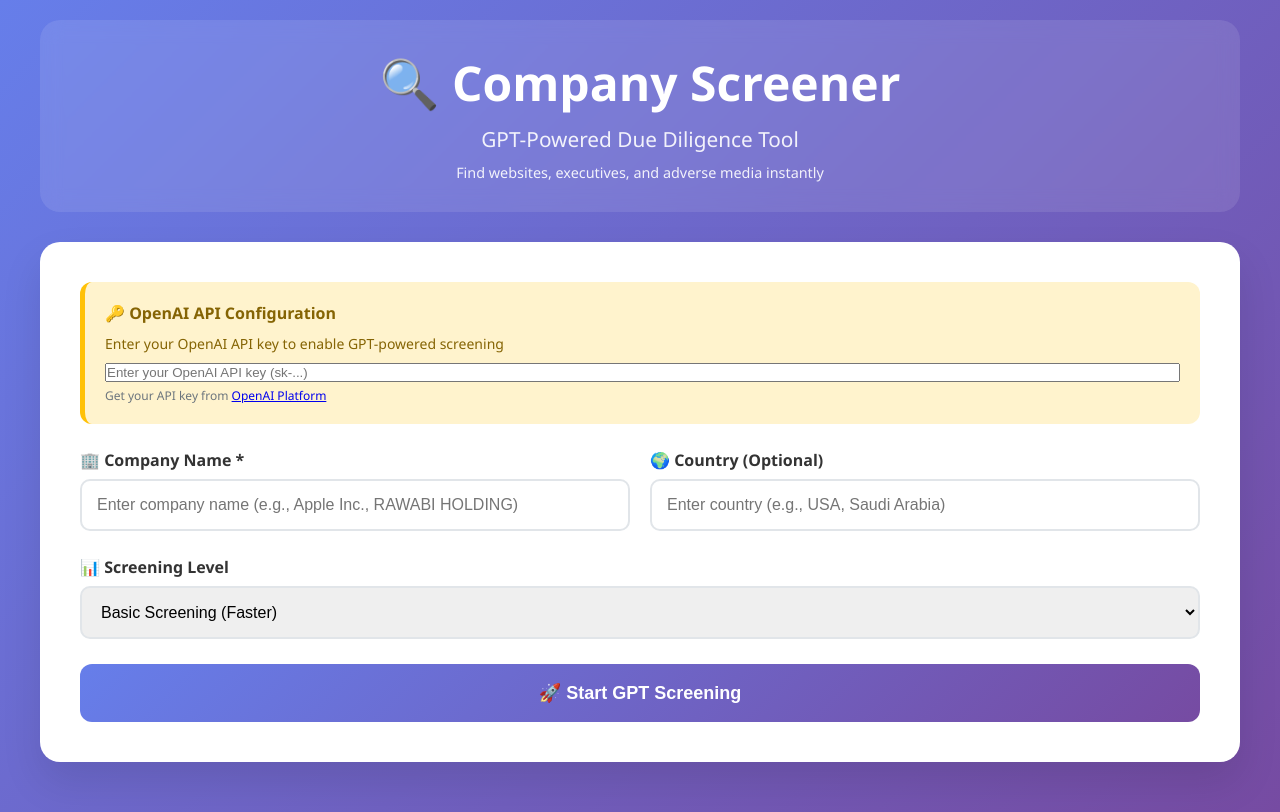
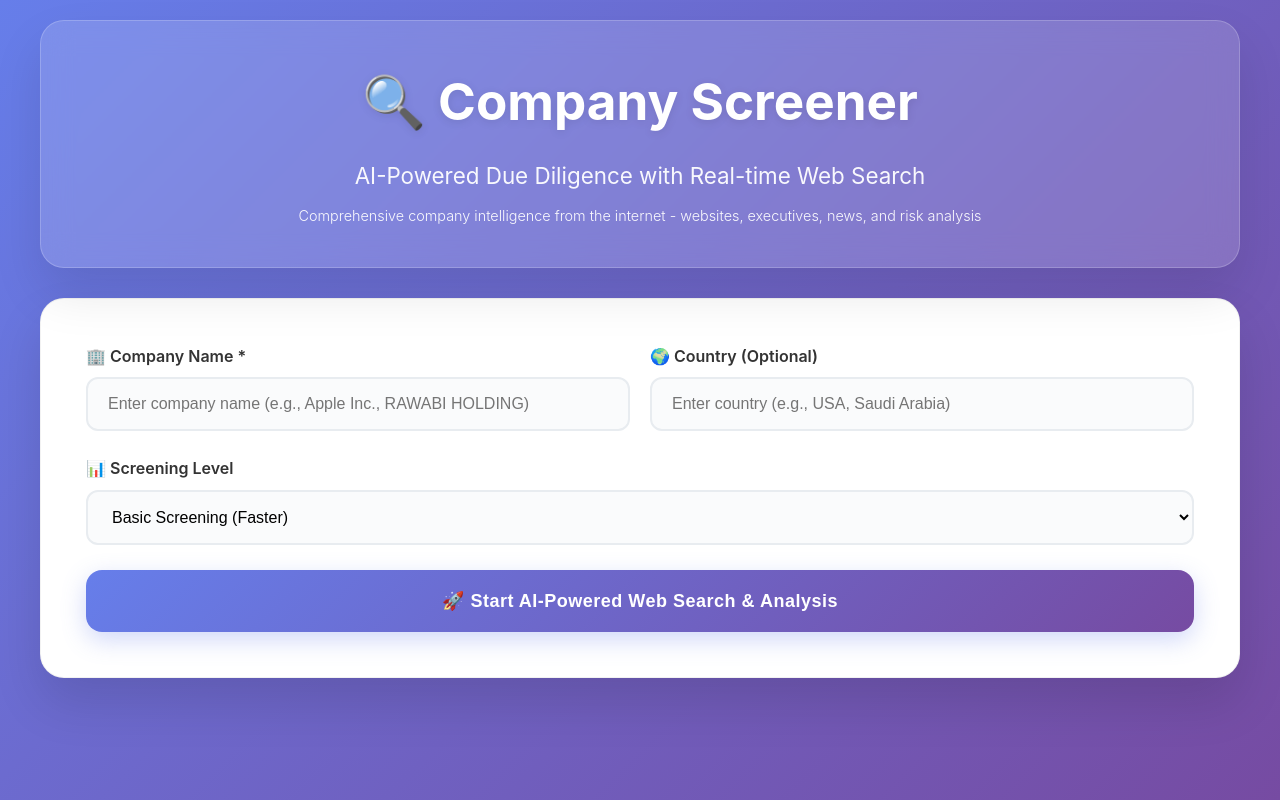
Before and after one commit to laithharzallah/Laithstool, a Flask app: page / in a window 1280 px wide. Run offline with Flask 3, Linux system fonts and the light colour scheme.

Commit message:
Implement comprehensive company screening with real-time web search
Co-authored-by: laiitthh <laiitthh@icloud.com>

````diff
--- a/app.py
+++ b/app.py
@@ -5,6 +5,7 @@ from pydantic import BaseModel, Field, ValidationError
 from typing import List, Optional, Literal
 from dotenv import load_dotenv
 from openai import OpenAI
+import integrations
 
 load_dotenv()
 OPENAI_API_KEY = os.getenv("OPENAI_API_KEY", "")
@@ -40,6 +41,8 @@ class Financials(BaseModel):
     employees: Optional[str] = None
     founded: Optional[str] = None
     industry: Optional[str] = None
+    sector: Optional[str] = None
+    market_cap: Optional[str] = None
 
 class RiskAssessment(BaseModel):
     overall_risk: Optional[Literal["Low","Medium","High"]] = None
@@ -57,24 +60,90 @@ class ScreenResponse(BaseModel):
     financial_highlights: Optional[Financials] = None
     risk_assessment: Optional[RiskAssessment] = None
     model: Optional[str] = None
+    data_sources: List[str] = Field(default_factory=list)
 
-SYSTEM_PROMPT = "You are a professional due diligence researcher. Always respond with valid JSON only."
+SYSTEM_PROMPT = "You are a professional due diligence researcher with access to real-time company data. Analyze the provided data and respond with valid JSON only."
 
-ADVANCED = """You are a professional due diligence researcher. Provide comprehensive information about "{company}"{country_hint}.
-Return your response as a JSON object with this structure:
-{
-  "website_info": {"official_website": "...", "title": "...", "status": "Found/Not found", "source": "Sources/URLs"},
-  "executives": [{"name": "...", "position": "...", "background": "...", "source": "URL"}],
-  "adverse_media": [{"title": "...", "summary": "...", "severity": "High/Medium/Low", "date": "YYYY-MM-DD", "source": "URL", "category": "Legal/Financial/Regulatory/Operational"}],
-  "financial_highlights": {"revenue": "...", "employees": "...", "founded": "...", "industry": "..."},
-  "risk_assessment": {"overall_risk": "Low/Medium/High", "key_risks": ["..."], "recommendations": ["..."]}
-}
-Focus on the last 24 months, cite credible sources, avoid speculation.
+def create_enhanced_prompt(company: str, country_hint: str, level: str, web_data: dict) -> str:
+    """Create an enhanced prompt using real-time web data"""
+
+    base_prompt = f"""You are a professional due diligence researcher. Analyze the provided real-time data about "{company}"{country_hint} and provide comprehensive information.
+
+REAL-TIME DATA PROVIDED:
 """
 
-BASIC = """You are a business researcher. Provide basic information about "{company}"{country_hint}.
-Return JSON with: website_info (official_website, title, status, source), executives (name, position, source), adverse_media (title, summary, date, source, severity).
-"""
+    # Add website information
+    if "website_info" in web_data and not web_data["website_info"].get("error"):
+        base_prompt += f"\nWEBSITE INFO: {json.dumps(web_data['website_info'], indent=2)}"
+
+    # Add executive information
+    if "executives" in web_data and web_data["executives"]:
+        base_prompt += f"\nEXECUTIVES FOUND: {json.dumps(web_data['executives'], indent=2)}"
+
+    # Add adverse media
+    if "adverse_media" in web_data and web_data["adverse_media"]:
+        base_prompt += f"\nADVERSE MEDIA: {json.dumps(web_data['adverse_media'], indent=2)}"
+
+    # Add financial data
+    if "financial_highlights" in web_data and not web_data["financial_highlights"].get("error"):
+        base_prompt += f"\nFINANCIAL DATA: {json.dumps(web_data['financial_highlights'], indent=2)}"
+
+    # Add general search results
+    if "general_search" in web_data and "organic" in web_data["general_search"]:
+        search_results = web_data["general_search"]["organic"][:3]  # Top 3 results
+        base_prompt += f"\nGENERAL SEARCH RESULTS: {json.dumps(search_results, indent=2)}"
+
+    base_prompt += f"""
+
+Return your response as a JSON object with this exact structure:
+{{
+    "website_info": {{
+        "official_website": "the official website URL or 'Not found'",
+        "title": "brief description of the company",
+        "status": "Found/Not found",
+        "source": "Real-time web search"
+    }},
+    "executives": [
+        {{
+            "name": "Executive Name",
+            "position": "Job Title",
+            "background": "Brief professional background",
+            "source": "Real-time web search"
+        }}
+    ],
+    "adverse_media": [
+        {{
+            "title": "News headline or issue title",
+            "summary": "Detailed description of the issue",
+            "severity": "High/Medium/Low",
+            "date": "YYYY-MM-DD",
+            "source": "News source URL",
+            "category": "Legal/Financial/Regulatory/Operational"
+        }}
+    ],
+    "financial_highlights": {{
+        "revenue": "Latest revenue if known",
+        "employees": "Number of employees if known",
+        "founded": "Year founded if known",
+        "industry": "Primary industry",
+        "sector": "Business sector",
+        "market_cap": "Market capitalization if available"
+    }},
+    "risk_assessment": {{
+        "overall_risk": "Low/Medium/High",
+        "key_risks": ["List of key risk factors based on findings"],
+        "recommendations": ["Due diligence recommendations based on data"]
+    }}
+}}
+
+Use the real-time data provided above to fill out this structure. Focus on accuracy and cite recent developments."""
+
+    if level == "basic":
+        base_prompt += "\n\nProvide basic screening focusing on website, key executives, and major issues only."
+    else:
+        base_prompt += "\n\nProvide comprehensive analysis including detailed risk assessment and financial insights."
+
+    return base_prompt
 
 @app.route("/")
 def home():
@@ -86,38 +155,88 @@ def screen():
     company = (data.get("company_name") or "").strip()
     country = (data.get("country") or "").strip()
     level = (data.get("screening_level") or "basic").strip()
+
     if not company:
         return jsonify({"error": "company_name is required"}), 400
     if level not in ("basic","advanced"):
         level = "basic"
 
     country_hint = f" in {country}" if country else ""
-    user_prompt = (ADVANCED if level=="advanced" else BASIC).format(company=company, country_hint=country_hint)
 
     try:
+        # First, gather real-time web data
+        print(f"Gathering real-time data for {company}...")
+        web_data = integrations.comprehensive_company_search(company, country)
+
+        # Create enhanced prompt with real-time data
+        user_prompt = create_enhanced_prompt(company, country_hint, level, web_data)
+
+        # Get GPT analysis
+        print("Analyzing data with GPT...")
         resp = client.chat.completions.create(
             model=OPENAI_MODEL,
             messages=[{"role":"system","content":SYSTEM_PROMPT},
                       {"role":"user","content":user_prompt}],
             temperature=0.2,
-            max_tokens=3000 if level=="advanced" else 1500
+            max_tokens=4000 if level=="advanced" else 2500
         )
+
         raw = resp.choices[0].message.content.strip()
         if raw.startswith("```"):
             raw = raw.split("```", 2)[1].lstrip("json\n").lstrip()
-        payload = json.loads(raw)
+
+        try:
+            payload = json.loads(raw)
+        except json.JSONDecodeError:
+            # Fallback: use web data directly if GPT response is malformed
+            payload = {
+                "website_info": web_data.get("website_info", {}),
+                "executives": web_data.get("executives", []),
+                "adverse_media": web_data.get("adverse_media", []),
+                "financial_highlights": web_data.get("financial_highlights", {}),
+                "risk_assessment": {
+                    "overall_risk": "Medium",
+                    "key_risks": ["Data analysis incomplete"],
+                    "recommendations": ["Manual review recommended"]
+                }
+            }
+
+        # Enhance payload with any missing data from web search
+        if not payload.get("website_info") and web_data.get("website_info"):
+            payload["website_info"] = web_data["website_info"]
+
+        if not payload.get("executives") and web_data.get("executives"):
+            payload["executives"] = web_data["executives"]
+
+        if not payload.get("adverse_media") and web_data.get("adverse_media"):
+            payload["adverse_media"] = web_data["adverse_media"]
+
+        if not payload.get("financial_highlights") and web_data.get("financial_highlights"):
+            payload["financial_highlights"] = web_data["financial_highlights"]
+
+        # Create data sources list
+        data_sources = ["Real-time web search", "GPT Analysis"]
+        if not web_data.get("general_search", {}).get("error"):
+            data_sources.append("Google Search")
+        if not web_data.get("news_search", {}).get("error"):
+            data_sources.append("News API")
+
         out = ScreenResponse(
             company_name=company,
             country=country or None,
             screening_level=level,
             timestamp=datetime.utcnow().strftime("%Y-%m-%d %H:%M:%S UTC"),
             model=OPENAI_MODEL,
+            data_sources=data_sources,
             **payload
         )
+
         return jsonify(out.model_dump())
+
     except ValidationError as ve:
         return jsonify({"error":"Schema validation failed","details":json.loads(ve.json())}), 422
     except Exception as e:
+        print(f"Error during screening: {str(e)}")
         return jsonify({"error":str(e)}), 500
 
 if __name__ == "__main__":
--- a/templates/index.html
+++ b/templates/index.html
@@ -7,29 +7,52 @@
     <style>
         * { margin: 0; padding: 0; box-sizing: border-box; }
         body {
-            font-family: 'Segoe UI', Tahoma, Geneva, Verdana, sans-serif;
+            font-family: 'Inter', 'Segoe UI', Tahoma, Geneva, Verdana, sans-serif;
             background: linear-gradient(135deg, #667eea 0%, #764ba2 100%);
             min-height: 100vh;
             padding: 20px;
+            line-height: 1.6;
         }
         .container { max-width: 1200px; margin: 0 auto; }
         .header {
             text-align: center;
             color: white;
             margin-bottom: 30px;
-            background: rgba(255,255,255,0.1);
-            padding: 30px;
-            border-radius: 20px;
-            backdrop-filter: blur(10px);
+            background: rgba(255,255,255,0.15);
+            padding: 40px;
+            border-radius: 24px;
+            backdrop-filter: blur(15px);
+            border: 1px solid rgba(255,255,255,0.2);
+            box-shadow: 0 25px 50px rgba(0,0,0,0.1);
         }
-        .header h1 { font-size: 3em; margin-bottom: 10px; }
-        .header p { font-size: 1.3em; opacity: 0.9; }
+        .header h1 {
+            font-size: 3.2em;
+            margin-bottom: 15px;
+            font-weight: 700;
+            text-shadow: 0 2px 10px rgba(0,0,0,0.1);
+        }
+        .header p {
+            font-size: 1.4em;
+            opacity: 0.95;
+            font-weight: 400;
+        }
+        .header p:last-child {
+            font-size: 1.1em;
+            margin-top: 8px;
+            font-weight: 300;
+        }
         .search-card {
             background: white;
-            border-radius: 20px;
-            padding: 40px;
-            box-shadow: 0 20px 40px rgba(0,0,0,0.1);
+            border-radius: 24px;
+            padding: 45px;
+            box-shadow: 0 25px 50px rgba(0,0,0,0.12);
             margin-bottom: 30px;
+            border: 1px solid rgba(0,0,0,0.05);
+            transition: all 0.3s ease;
+        }
+        .search-card:hover {
+            transform: translateY(-2px);
+            box-shadow: 0 35px 70px rgba(0,0,0,0.15);
         }
         .form-row { display: flex; gap: 20px; margin-bottom: 25px; }
         .form-group { flex: 1; }
@@ -42,48 +65,74 @@
         }
         .form-group input, .form-group select {
             width: 100%;
-            padding: 15px;
-            border: 2px solid #e1e5e9;
-            border-radius: 10px;
+            padding: 16px 20px;
+            border: 2px solid #e8ecf0;
+            border-radius: 12px;
             font-size: 16px;
-            transition: border-color 0.3s;
+            transition: all 0.3s ease;
+            background: #fafbfc;
+            font-weight: 400;
         }
         .form-group input:focus, .form-group select:focus {
             outline: none;
             border-color: #667eea;
-            box-shadow: 0 0 0 3px rgba(102, 126, 234, 0.1);
+            box-shadow: 0 0 0 4px rgba(102, 126, 234, 0.15);
+            background: white;
+            transform: translateY(-1px);
+        }
+        .form-group input:hover, .form-group select:hover {
+            border-color: #d1d9e0;
+            background: white;
         }
         .btn {
             background: linear-gradient(135deg, #667eea 0%, #764ba2 100%);
             color: white;
-            padding: 18px 40px;
+            padding: 20px 40px;
             border: none;
-            border-radius: 12px;
+            border-radius: 16px;
             font-size: 18px;
             font-weight: 600;
             cursor: pointer;
             width: 100%;
-            transition: all 0.3s;
+            transition: all 0.3s ease;
             position: relative;
             overflow: hidden;
+            letter-spacing: 0.5px;
+            box-shadow: 0 8px 25px rgba(102, 126, 234, 0.3);
         }
-        .btn:hover { transform: translateY(-2px); box-shadow: 0 10px 25px rgba(102, 126, 234, 0.3); }
+        .btn:hover {
+            transform: translateY(-3px);
+            box-shadow: 0 15px 35px rgba(102, 126, 234, 0.4);
+            background: linear-gradient(135deg, #7c92ea 0%, #8b5fbf 100%);
+        }
+        .btn:active {
+            transform: translateY(-1px);
+            box-shadow: 0 8px 25px rgba(102, 126, 234, 0.3);
+        }
         .btn:disabled { opacity: 0.7; cursor: not-allowed; transform: none; }
         .btn:disabled:hover { box-shadow: none; }
         .results {
             background: white;
-            border-radius: 20px;
-            padding: 40px;
-            box-shadow: 0 20px 40px rgba(0,0,0,0.1);
+            border-radius: 24px;
+            padding: 45px;
+            box-shadow: 0 25px 50px rgba(0,0,0,0.12);
             margin-top: 30px;
-            animation: fadeIn 0.5s ease-in;
+            animation: fadeIn 0.6s ease-out;
+            border: 1px solid rgba(0,0,0,0.05);
         }
         @keyframes fadeIn { from { opacity: 0; transform: translateY(20px); } to { opacity: 1; transform: translateY(0); } }
         .section {
-            margin-bottom: 35px;
-            padding: 25px;
-            border-radius: 15px;
-            border: 1px solid #f0f0f0;
+            margin-bottom: 40px;
+            padding: 30px;
+            border-radius: 18px;
+            border: 1px solid #f5f6f7;
+            background: #fafbfc;
+            transition: all 0.3s ease;
+        }
+        .section:hover {
+            background: white;
+            box-shadow: 0 8px 25px rgba(0,0,0,0.08);
+            transform: translateY(-1px);
         }
         .section h3 {
             color: #333;
@@ -146,15 +195,7 @@
         .risk-high { border-left-color: #dc3545; background: linear-gradient(135deg, #f8d7da 0%, #f5c6cb 100%); }
         .risk-medium { border-left-color: #ffc107; background: linear-gradient(135deg, #fff3cd 0%, #ffeaa7 100%); }
         .risk-low { border-left-color: #28a745; background: linear-gradient(135deg, #d4edda 0%, #c3e6cb 100%); }
-        .api-key-section {
-            background: #fff3cd;
-            padding: 20px;
-            border-radius: 12px;
-            margin-bottom: 25px;
-            border-left: 5px solid #ffc107;
-        }
-        .api-key-section h4 { color: #856404; margin-bottom: 10px; }
-        .api-key-section input { margin-top: 10px; }
+
         @media (max-width: 768px) {
             .form-row { flex-direction: column; }
             .header h1 { font-size: 2em; }
@@ -166,20 +207,11 @@
     <div class="container">
         <div class="header">
             <h1>🔍 Company Screener</h1>
-            <p>GPT-Powered Due Diligence Tool</p>
-            <p style="font-size: 0.9em; margin-top: 10px;">Find websites, executives, and adverse media instantly</p>
+            <p>AI-Powered Due Diligence with Real-time Web Search</p>
+            <p style="font-size: 0.9em; margin-top: 10px;">Comprehensive company intelligence from the internet - websites, executives, news, and risk analysis</p>
         </div>
 
         <div class="search-card">
-            <div class="api-key-section">
-                <h4>🔑 OpenAI API Configuration</h4>
-                <p style="color: #856404; font-size: 14px;">Enter your OpenAI API key to enable GPT-powered screening</p>
-                <input type="password" id="apiKey" placeholder="Enter your OpenAI API key (sk-...)" style="width: 100%; margin-top: 10px;">
-                <p style="font-size: 12px; color: #6c757d; margin-top: 5px;">
-                    Get your API key from <a href="https://platform.openai.com/api-keys" target="_blank">OpenAI Platform</a>
-                </p>
-            </div>
-
             <form id="screeningForm">
                 <div class="form-row">
                     <div class="form-group">
@@ -204,7 +236,7 @@
                 </div>
 
                 <button type="submit" class="btn" id="submitBtn">
-                    🚀 Start GPT Screening
+                    🚀 Start AI-Powered Web Search & Analysis
                 </button>
             </form>
         </div>
@@ -216,15 +248,9 @@
         document.getElementById('screeningForm').addEventListener('submit', async function(e) {
             e.preventDefault();
 
-            const apiKey = document.getElementById('apiKey').value.trim();
             const companyName = document.getElementById('companyName').value.trim();
             const country = document.getElementById('country').value.trim();
             const screeningLevel = document.getElementById('screeningLevel').value;
-
-            if (!apiKey) {
-                alert('Please enter your OpenAI API key');
-                return;
-            }
 
             if (!companyName) {
                 alert('Please enter a company name');
@@ -236,12 +262,12 @@
 
             // Show loading
             submitBtn.disabled = true;
-            submitBtn.innerHTML = '⏳ GPT is analyzing...';
+            submitBtn.innerHTML = '⏳ Searching the web & analyzing...';
             resultsDiv.style.display = 'block';
-            resultsDiv.innerHTML = '<div class="loading"><div class="spinner"></div><p>GPT is analyzing company data...</p><p style="font-size: 14px; margin-top: 10px;">This may take 10-30 seconds</p></div>';
+            resultsDiv.innerHTML = '<div class="loading"><div class="spinner"></div><p>🔍 Searching the internet for company data...</p><p style="font-size: 14px; margin-top: 10px;">Gathering info from Google, news sources, and financial APIs... This may take 20-40 seconds</p></div>';
 
             try {
-                const result = await screenWithGPT(apiKey, companyName, country, screeningLevel);
+                const result = await screenCompany(companyName, country, screeningLevel);
                 displayResults(result);
 
             } catch (error) {
@@ -249,110 +275,29 @@
                 resultsDiv.innerHTML = `<div class="error">❌ Error: ${error.message}</div>`;
             } finally {
                 submitBtn.disabled = false;
-                submitBtn.innerHTML = '🚀 Start GPT Screening';
+                submitBtn.innerHTML = '🚀 Start AI-Powered Web Search & Analysis';
             }
         });
 
-        async function screenWithGPT(apiKey, companyName, country, screeningLevel) {
-            const prompt = screeningLevel === 'advanced' ?
-                `You are a professional due diligence researcher. Provide comprehensive information about "${companyName}" ${country ? `in ${country}` : ''}.
-
-Return your response as a JSON object with this structure:
-
-{
-    "website_info": {
-        "official_website": "the official website URL or 'Not found'",
-        "title": "brief description of the company",
-        "status": "Found/Not found",
-        "source": "GPT Knowledge Base"
-    },
-    "executives": [
-        {
-            "name": "Executive Name",
-            "position": "Job Title",
-            "background": "Brief professional background",
-            "source": "GPT Knowledge Base"
-        }
-    ],
-    "adverse_media": [
-        {
-            "title": "News headline or issue title",
-            "summary": "Detailed description of the issue",
-            "severity": "High/Medium/Low",
-            "date": "Date if known",
-            "source": "News source",
-            "category": "Legal/Financial/Regulatory/Operational"
-        }
-    ],
-    "financial_highlights": {
-        "revenue": "Latest revenue if known",
-        "employees": "Number of employees if known",
-        "founded": "Year founded if known",
-        "industry": "Primary industry"
-    },
-    "risk_assessment": {
-        "overall_risk": "Low/Medium/High",
-        "key_risks": ["List of key risk factors"],
-        "recommendations": ["Due diligence recommendations"]
-    }
-}
-
-Focus on recent developments, especially financial issues, debt problems, regulatory actions, and leadership changes.` :
-                `You are a business researcher. Provide basic information about "${companyName}" ${country ? `in ${country}` : ''}.
-
-Return JSON with: website_info (official_website, title, status), executives (name, position), adverse_media (title, summary, date, source).
-
-Focus on: official website, key executives, major controversies.`;
-
-            const response = await fetch('https://api.openai.com/v1/chat/completions', {
+        async function screenCompany(companyName, country, screeningLevel) {
+            const response = await fetch('/api/screen', {
                 method: 'POST',
                 headers: {
-                    'Content-Type': 'application/json',
-                    'Authorization': `Bearer ${apiKey}`
+                    'Content-Type': 'application/json'
                 },
                 body: JSON.stringify({
-                    model: 'gpt-4o-mini',
-                    messages: [
-                        {
-                            role: 'system',
-                            content: 'You are a professional due diligence researcher. Always respond with valid JSON only.'
-                        },
-                        {
-                            role: 'user',
-                            content: prompt
-                        }
-                    ],
-                    temperature: 0.2,
-                    max_tokens: screeningLevel === 'advanced' ? 3000 : 1500
+                    company_name: companyName,
+                    country: country,
+                    screening_level: screeningLevel
                 })
             });
 
             if (!response.ok) {
                 const error = await response.json();
-                throw new Error(error.error?.message || `API request failed: ${response.status}`);
+                throw new Error(error.error || `API request failed: ${response.status}`);
             }
 
-            const data = await response.json();
-            let result = data.choices[0].message.content.trim();
-
-            // Clean up JSON response
-            if (result.startsWith('```json')) {
-                result = result.slice(7);
-            }
-            if (result.endsWith('```')) {
-                result = result.slice(0, -3);
-            }
-
-            const parsedResult = JSON.parse(result);
-
-            // Add metadata
-            return {
-                company_name: companyName,
-                country: country,
-                screening_level: screeningLevel,
-                timestamp: new Date().toISOString().replace('T', ' ').slice(0, 19) + ' UTC',
-                ...parsedResult
-            };
+            return await response.json();
         }
 
         function displayResults(data) {
@@ -400,7 +345,7 @@ Focus on: official website, key executives, major controversies.`;
                     `;
                 });
             } else {
-                html += '<div class="website-info"><p>ℹ️ No executive information found in GPT knowledge base</p></div>';
+                html += '<div class="website-info"><p>ℹ️ No executive information found in web search results</p></div>';
             }
             html += '</div>';
 
@@ -425,7 +370,7 @@ Focus on: official website, key executives, major controversies.`;
                     `;
                 });
             } else {
-                html += '<div class="website-info"><p>✅ No adverse media found in GPT knowledge base - Clean screening</p></div>';
+                html += '<div class="website-info"><p>✅ No adverse media found in web search - Clean screening</p></div>';
             }
             html += '</div>';
 
@@ -463,11 +408,17 @@ Focus on: official website, key executives, major controversies.`;
             }
 
             html += `
-                    <div style="text-align: center; margin-top: 30px; padding: 20px; background: #f8f9fa; border-radius: 12px;">
-                        <p style="color: #666; font-size: 14px;">
-                            🤖 Powered by GPT-4 | 🔒 Your API key is secure and not stored
-                        </p>
-                    </div>
+                                <div style="text-align: center; margin-top: 40px; padding: 25px; background: linear-gradient(135deg, #f8f9fa 0%, #e9ecef 100%); border-radius: 16px; border: 1px solid #e9ecef;">
+                <p style="color: #666; font-size: 15px; font-weight: 500; margin-bottom: 10px;">
+                    🤖 Powered by GPT-4 & Real-time Web Search
+                </p>
+                <p style="color: #888; font-size: 13px; margin-bottom: 5px;">
+                    🔍 Data sources: Google Search, News API, Financial APIs
+                </p>
+                <p style="color: #888; font-size: 13px;">
+                    🔒 Secure and private - no data stored
+                </p>
+            </div>
                 </div>
             `;
 
````
Also changed, not shown: integrations.py (+233 -15 lines), requirements.txt (+9 -2 lines), README.md (added), 1 other file.
